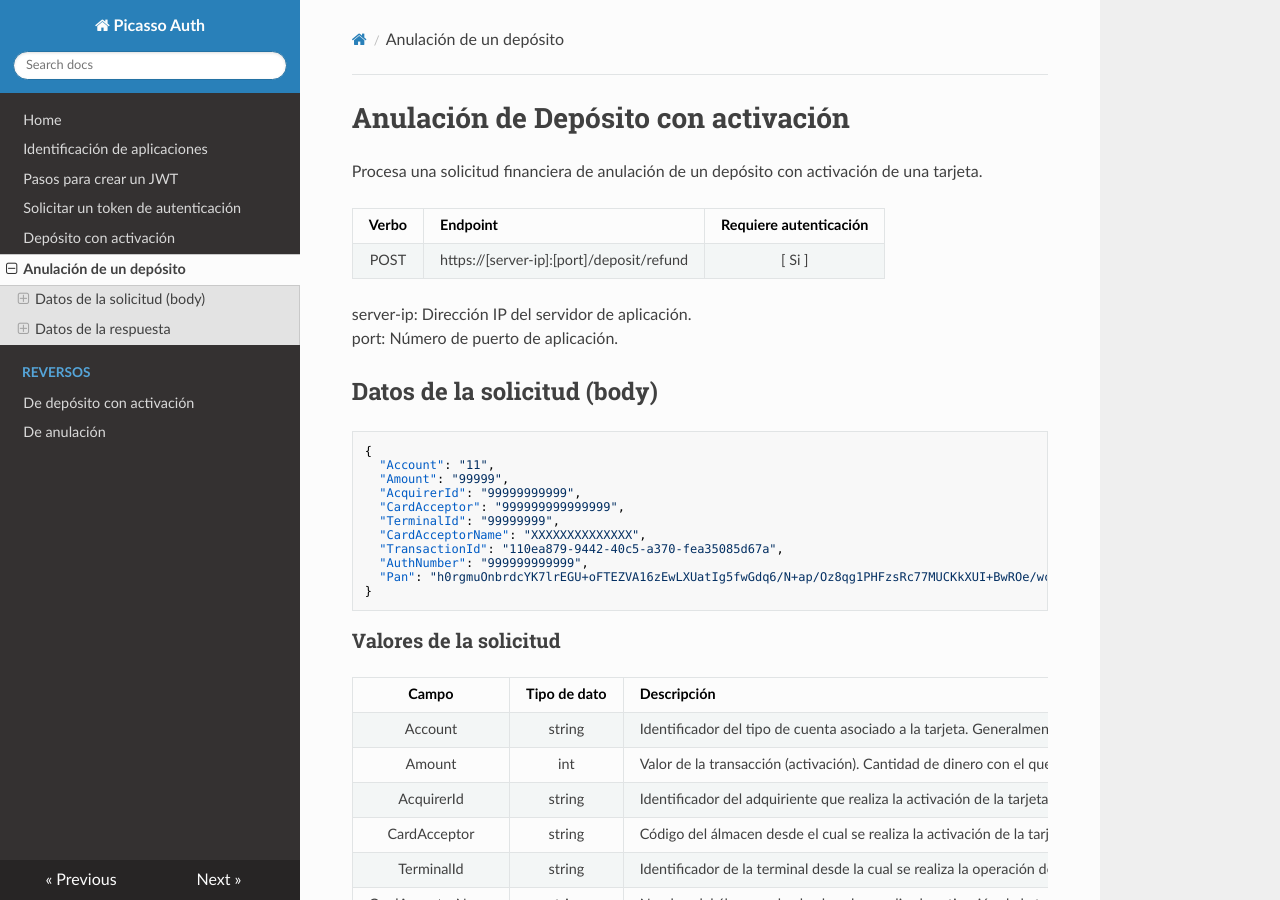
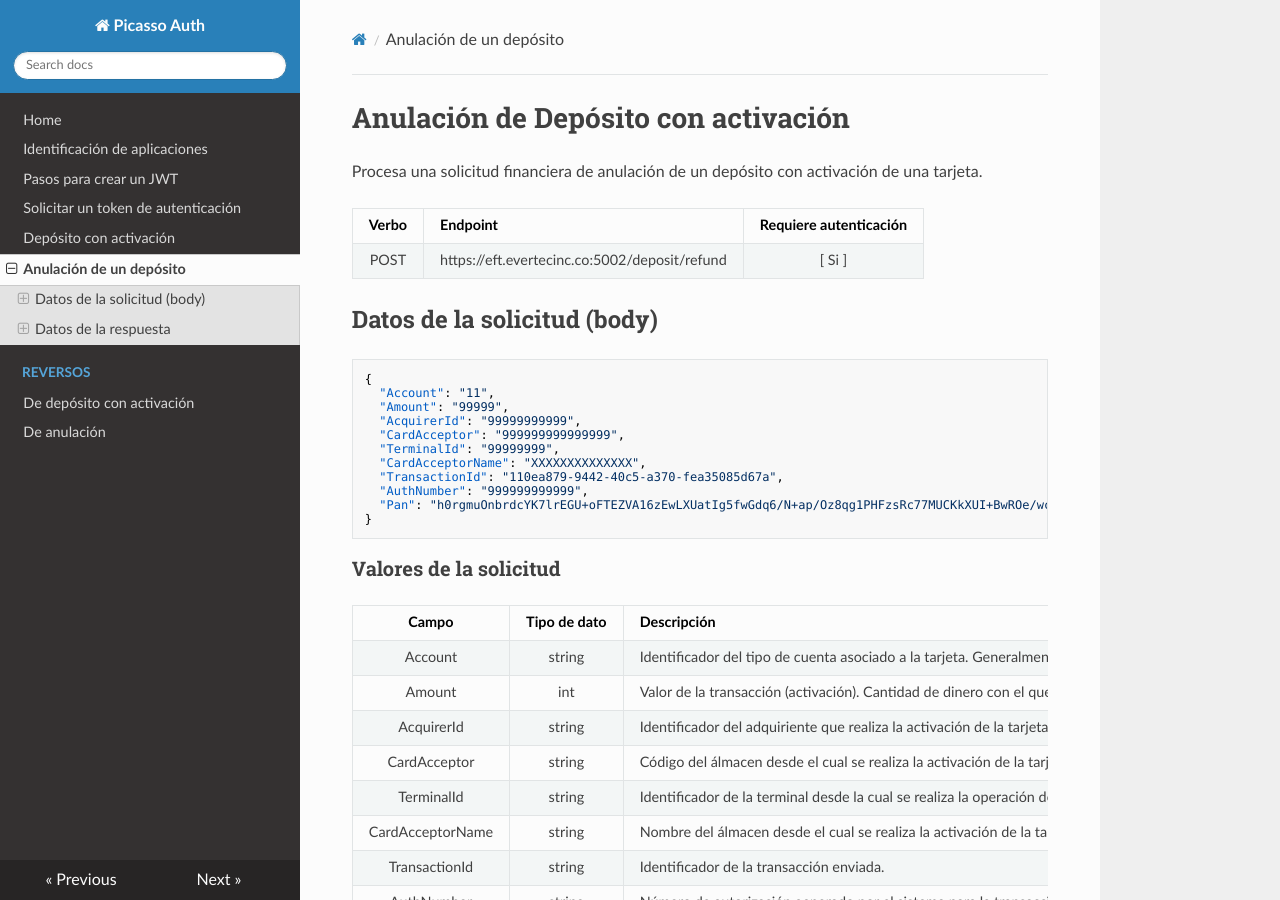
Before and after one commit to Picasso-api/Evertec-API, an MkDocs documentation site: the page built from docs/DepositRefund.md, in a window 1280 px wide and 900 px high. Built offline with MkDocs 1.6.1, drawn with Linux system fonts in a browser that asks for light colours; nearby versions of some CDN libraries.

Commit message:
Update DepositRefund.md

```diff
--- a/docs/DepositRefund.md
+++ b/docs/DepositRefund.md
@@ -4,10 +4,7 @@ Procesa una solicitud financiera de anulación de un depósito con activación d
 
 | Verbo | Endpoint                                      | Requiere autenticación |
 | :---: | --------------------------------------------- | :--------------------: |
-| POST  | https://[server-ip]:[port]/deposit/refund     |          [ Si ]        |
-
-server-ip: Dirección IP del servidor de aplicación.
-port: Número de puerto de aplicación.
+| POST  | https://eft.evertecinc.co:5002/deposit/refund     |          [ Si ]        |
 
 ## Datos de la solicitud (body)
 
```
